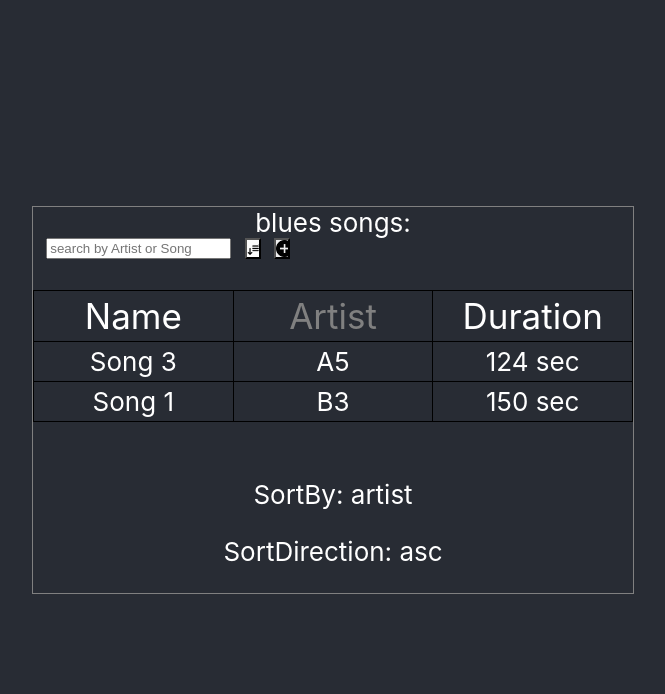
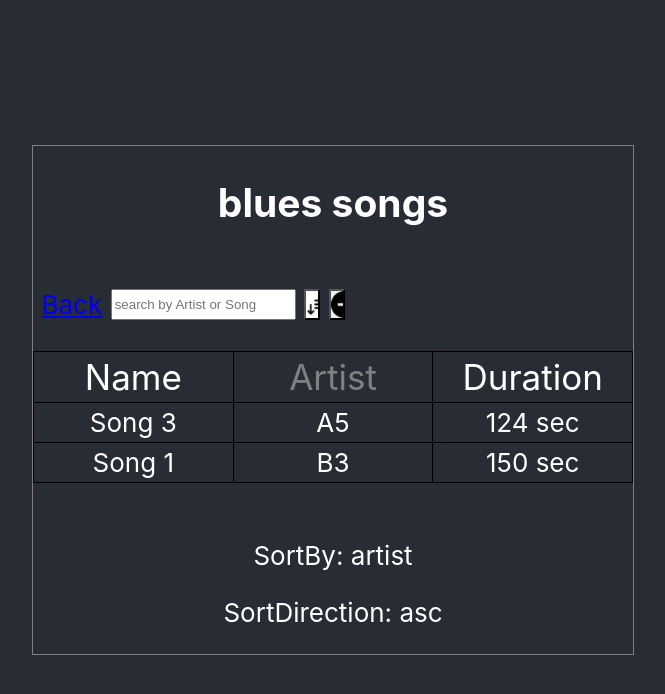
Before and after one commit to cornelurian/music-app, a React (Create React App) app: page /blues in a window 1280 px wide. Shown: the top 694 px of the page, without its empty margins (307-972 px from the left). Built offline with nearby package versions, Linux system fonts and the light colour scheme.

Commit message:
componentns renaming, small refactoring + back button

```diff
--- a/src/App.js
+++ b/src/App.js
@@ -4,8 +4,9 @@ import "./App.css";
 import { connect } from "react-redux";
 import { BrowserRouter as Router, Route } from "react-router-dom";
 
-import HomePage from "./components/landingPage/homePage-component/homePage";
-import SongsList from "./components/songsPage/songsList-component/songsList";
+
+import GenreList from "./components/landingPage/genreList/genreList";
+import SongsList from "./components/songsPage/songsList/songsList";
 
 
 export class App extends React.Component {
@@ -13,11 +14,9 @@ export class App extends React.Component {
     return (
       <div className="App">
         <header className="App-header">
-          {/* <HomePage />
-          {this.props.isGenreSelected && <SongsList />} */}
           <Router>
             <div>
-              <Route exact path="/" component={HomePage} />
+              <Route exact path="/" component={GenreList} />
               <Route path="/:genre" component={SongsList} />
             </div>
           </Router>
@@ -30,7 +29,7 @@ export class App extends React.Component {
 function mapStateToProps(state, ownProps) {
   return {
     loading: state.ajaxCallsInProgress > 0,
-    isGenreSelected: state.selectedGenre != ""
+    isGenreSelected: state.selectedGenre !== ""
   };
 }
 
--- a/src/components/landingPage/homePage-component/homePage.js
+++ b/src/components/landingPage/genreList/genreList.js
@@ -1,11 +1,11 @@
 import React, { Component } from "react";
 import { connect } from "react-redux";
 
-import SummaryItem from "../summaryItem/summaryItem";
+import Card from "../card/card";
 import { genres } from "../../../constants/genres";
-import "./homePage.css";
+import "./genreList.css";
 
-class HomePage extends Component {
+class GenreList extends Component {
   constructor(props) {
     super(props);
     this.cards = this.getUniqueCategories(props.songs);
@@ -38,7 +38,7 @@ class HomePage extends Component {
         Genres
         <div className="cards">
           {this.cards.map(item => (
-              <SummaryItem key={item.name} card={item}></SummaryItem>
+              <Card key={item.name} card={item}></Card>
           ))}
         </div>
       </div>
@@ -55,4 +55,4 @@ const mapStateToProps = (state, ownProps) => {
 const mapDispatchToProps = dispatch => ({
 });
 
-export default connect(mapStateToProps, mapDispatchToProps)(HomePage);
+export default connect(mapStateToProps, mapDispatchToProps)(GenreList);
--- a/src/components/songsPage/songsList-component/songsList.js
+++ b/src/components/songsPage/songsList/songsList.js
@@ -1,4 +1,5 @@
 import React, { Component } from "react";
+import {Link} from 'react-router-dom';
 import { connect } from "react-redux";
 import {
   toggleSortList,
@@ -70,16 +71,17 @@ class SongsList extends Component {
 
     return (
       <div style={{ border: "1px solid gray", width: "600px" }}>
-        {this.props.selectedGenre} songs:
+        <h2>{this.props.selectedGenre} songs</h2>
         <br />
         <div
           style={{
             display: "flex",
             flexWrap: "wrap",
             justifyContent: "space-evenly",
-            width: "270px"
+            width: "320px"
           }}
         >
+          <Link to={`/`}>Back</Link>
           <input
             value={this.input}
             type="text"
--- a/src/reducers/filtersReducer.js
+++ b/src/reducers/filtersReducer.js
@@ -27,7 +27,7 @@ export const filtersReducer = (state = initialState.filters, action) => {
         )
       });
     case types.TOGGLE_SORT_ORDER:
-      const newValue = state.sortDirection == "asc" ? "desc" : "asc";
+      const newValue = state.sortDirection === "asc" ? "desc" : "asc";
       return Object.assign({}, state, {
         sortDirection: newValue,
         filteredSongs: getSortedList(
```
Also changed, not shown: src/components/landingPage/card/card.js (renamed from src/components/landingPage/summaryItem/summaryItem.js, +1 -6 lines), src/components/landingPage/genreList/genreList.css (renamed from src/components/landingPage/homePage-component/homePage.css), src/components/songsPage/songsList/songsList.css (renamed from src/components/songsPage/songsList-component/songsList.css).
